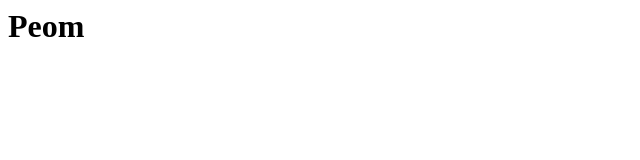
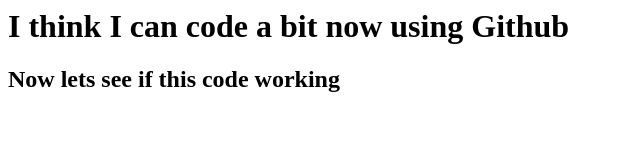
Before and after one commit to learnGithub123-123/HostingWeb, a plain HTML site: page index.html in a window 1280 px wide. Shown: the whole page, without its empty margins (0-640 px from the left). Drawn offline with Linux system fonts and the light colour scheme.

Commit message:
Update index.html

```diff
--- a/index.html
+++ b/index.html
@@ -1,7 +1,10 @@
 <html>
 
 <body>
- <h1>Peom </h1>
+ <h1>I think I can code a bit now using Github </h1>
+
+ <h2>Now lets see if this code working</h2>
+
 
  <Body>
 
```
